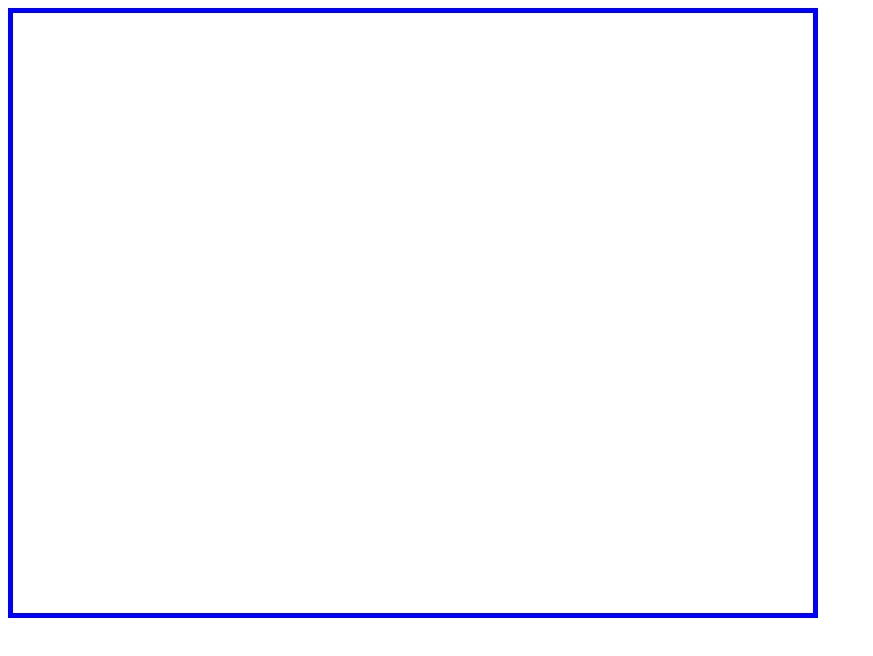
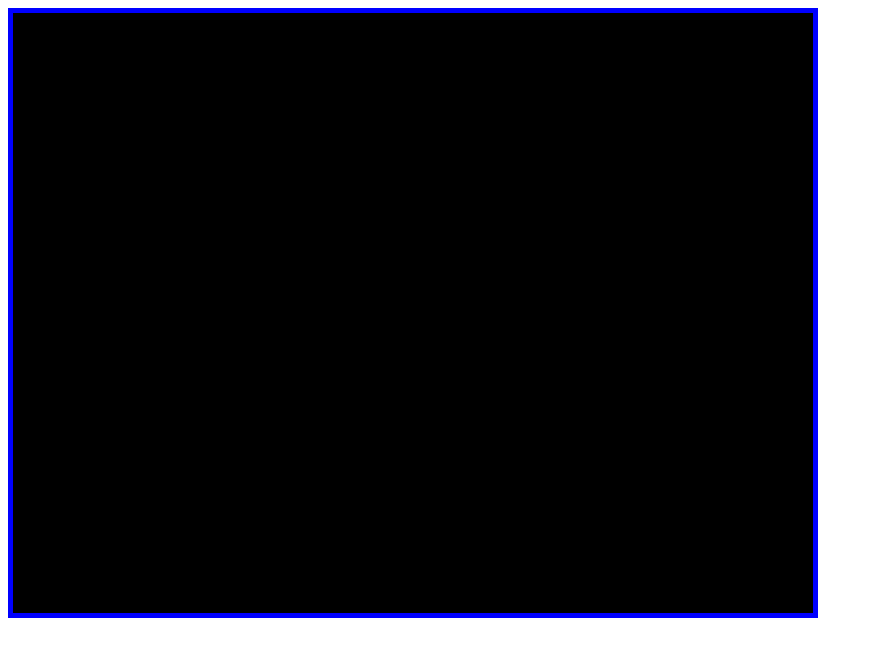
Before and after one commit to PGgit08/GameEngineTS, a website built with Vite: page index.html in a window 1280 px wide. Shown: the whole page, without its empty margins (0-873 px from the left). Built offline with nearby package versions, Linux system fonts and the light colour scheme.

Commit message:
added webgl context to Renderer class

```diff
--- a/src/engine/core/graphics/Renderer.ts
+++ b/src/engine/core/graphics/Renderer.ts
@@ -5,7 +5,10 @@ export class Renderer extends GameObject implements Lifecycle {
     private _width: number;
     private _height: number;
 
+    private _canvas: HTMLCanvasElement;
     private _canvasId: string;
+
+    private _gl: WebGLRenderingContext;
 
     get width(): number {
         return this._width;
@@ -17,6 +20,14 @@ export class Renderer extends GameObject implements Lifecycle {
 
     get canvasId(): string {
         return this._canvasId;
+    }
+
+    get canvas(): HTMLCanvasElement {
+        return this._canvas;
+    }
+
+    get gl(): WebGLRenderingContext {
+        return this._gl;
     }
 
     constructor(name: string, canvasId?: string){
@@ -34,42 +45,50 @@ export class Renderer extends GameObject implements Lifecycle {
 
             this.createCanvas();
         }
+
+        this._gl = this._canvas.getContext("webgl") as WebGLRenderingContext;
+
+        this._gl.clearColor(0.0, 0.0, 0.0, 1.0); // Set clear color to black, fully opaque
+        this._gl.clear(this._gl.COLOR_BUFFER_BIT);
+        this._gl.viewport(0, 0, this._width, this._height);
+        this._gl.enable(this._gl.DEPTH_TEST);
     }
 
     /**
      * Build this Renderer if a canvas is supplied
      */
     private fromCanvas(): void {
-        const gameCanvas: HTMLCanvasElement = document.getElementById(this._canvasId) as HTMLCanvasElement;
+        this._canvas = document.getElementById(this._canvasId) as HTMLCanvasElement;
 
-        this._width = gameCanvas.width;
-        this._height = gameCanvas.height;
+        this._width = this._canvas.width;
+        this._height = this._canvas.height;
     }
 
     /**
      * Build this Renderer if there is no canvas supplied
      */
     private createCanvas(): void {
-        const gameCanvas: HTMLCanvasElement = document.createElement("canvas") as HTMLCanvasElement;
-        gameCanvas.id = this.id;
+        this._canvas = document.createElement("canvas") as HTMLCanvasElement;
 
-        gameCanvas.width = this._width;
-        gameCanvas.height = this._height;
+        this._canvas.id = this.id;
 
-        gameCanvas.style.border = "thick solid #0000FF";
+        this._canvas.width = this._width;
+        this._canvas.height = this._height;
 
-        document.body.appendChild(gameCanvas);
+        this._canvas.style.border = "thick solid #0000FF";
+
+        document.body.appendChild(this._canvas);
     }
 
     public start(): void {
-        console.log("Renderer Start");
+        // console.log("Renderer Start");
     }
 
     public update(): void {
-        console.log("Renderer Update");
+        // console.log("Renderer Update");
     }
 
     public render(): void {
-        console.log("Renderer Render");
+        // console.log("Renderer Render");
     }
 }
```
Also changed, not shown: index.html (+1 -1 lines).
